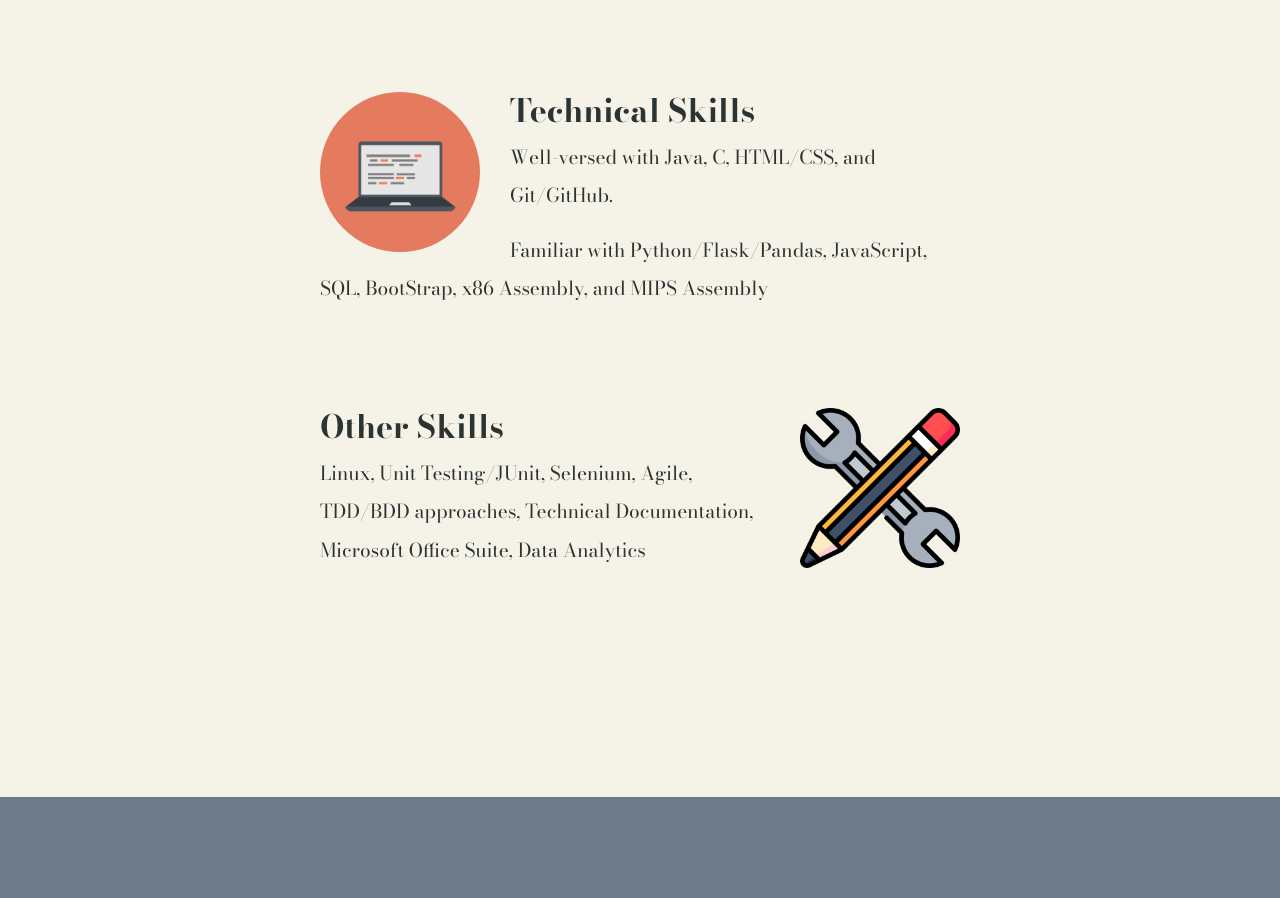
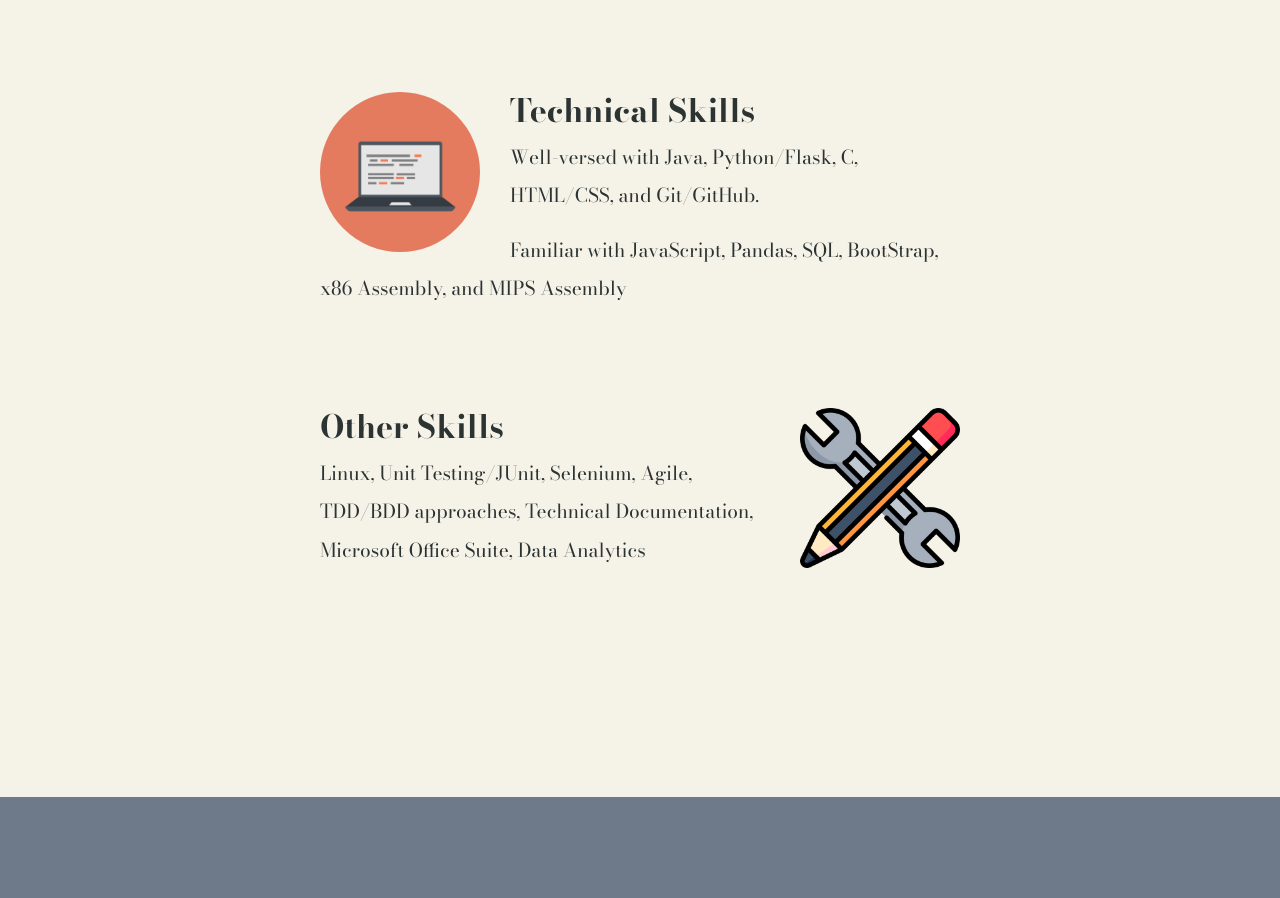
Before and after one commit to tahmad4/my-website, a plain HTML site: page index.html in a window 1280 px wide. Shown: the part 940-1838 px from the top of the page. Drawn offline with nearby package versions, Linux system fonts and the light colour scheme.

Commit message:
updating skills content

```diff
--- a/index.html
+++ b/index.html
@@ -73,8 +73,8 @@
           <div class="skill-row">
             <img class="computerpic" src="images/computer.png" alt="computer with html">
             <h3 class="skill-heading">Technical Skills</h3>
-            <p class="skills-text">Well-versed with Java, C, HTML/CSS, and Git/GitHub.</p>
-              <p class="skills-text">Familiar with Python/Flask/Pandas, JavaScript, SQL, BootStrap, x86 Assembly, and MIPS Assembly
+            <p class="skills-text">Well-versed with Java, Python/Flask, C, HTML/CSS, and Git/GitHub.</p>
+              <p class="skills-text">Familiar with JavaScript, Pandas, SQL, BootStrap, x86 Assembly, and MIPS Assembly
             </p>
           </div>
           <div class="skill-row">
```
